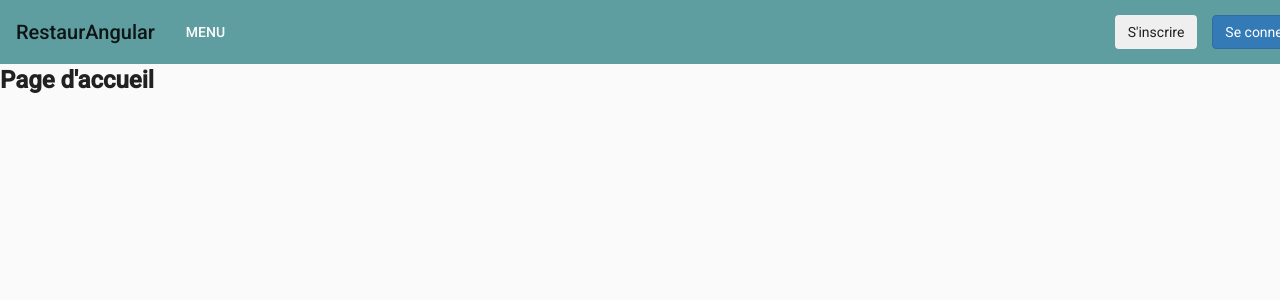
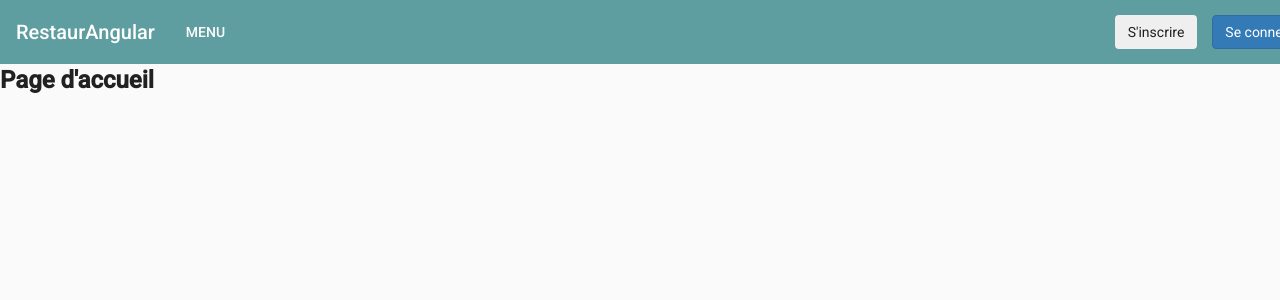
Before and after one commit to QuentinDesbrousses/RestaurantApp, an Angular app in the folder frontend/: page /accueil in a window 1280 px wide. Shown: the top 300 px of the page. Built offline with nearby package versions, Linux system fonts and the light colour scheme.

Commit message:
update navbar

```diff
--- a/frontend/src/app/components/navbar/navbar.component.css
+++ b/frontend/src/app/components/navbar/navbar.component.css
@@ -9,6 +9,8 @@
 
 .toolbarTitle {
     text-align: center;
+    color: white;
+    font-family: Georgia;
 }
 
 .register-btn {
```
